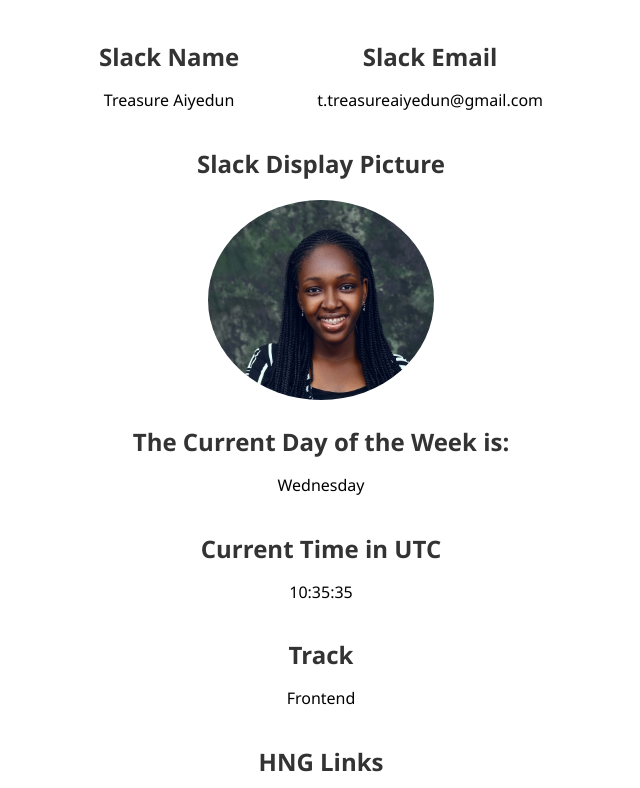
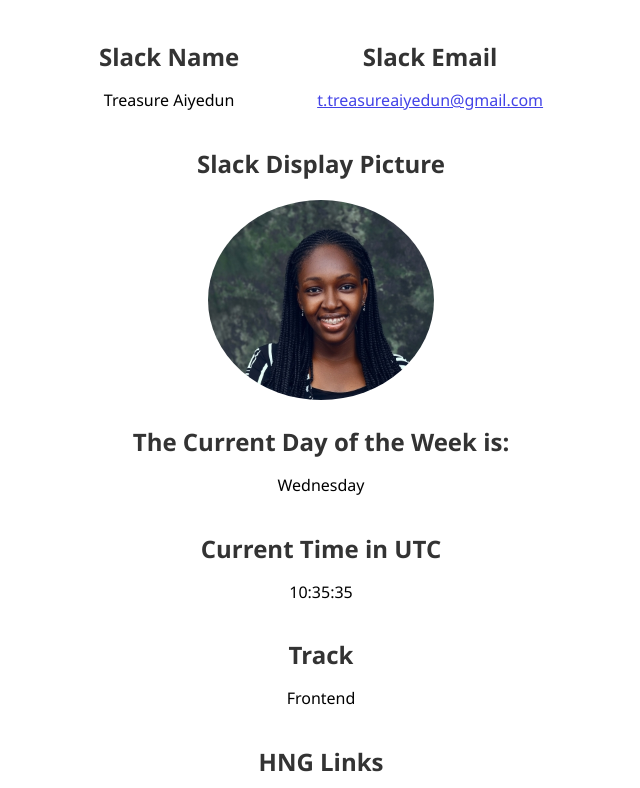
Before and after one commit to treasureaiyedun/HNG-Solution, a plain HTML site: page index.html in a window 1280 px wide. In both pictures the pointer is over the link "t.treasureaiyedun@gmail.com". Shown: the top 788 px of the page, without its empty margins (319-959 px from the left). Drawn offline with Linux system fonts and the light colour scheme.

Commit message:
made more changes

```diff
--- a/css/style.css
+++ b/css/style.css
@@ -52,6 +52,10 @@ p {
     margin-bottom: 10px;
 }
 
+a:hover{
+    text-decoration: underline;
+    color: #4343e7;
+}
 
 .info-links h2{
     margin-bottom: 3px;
```
